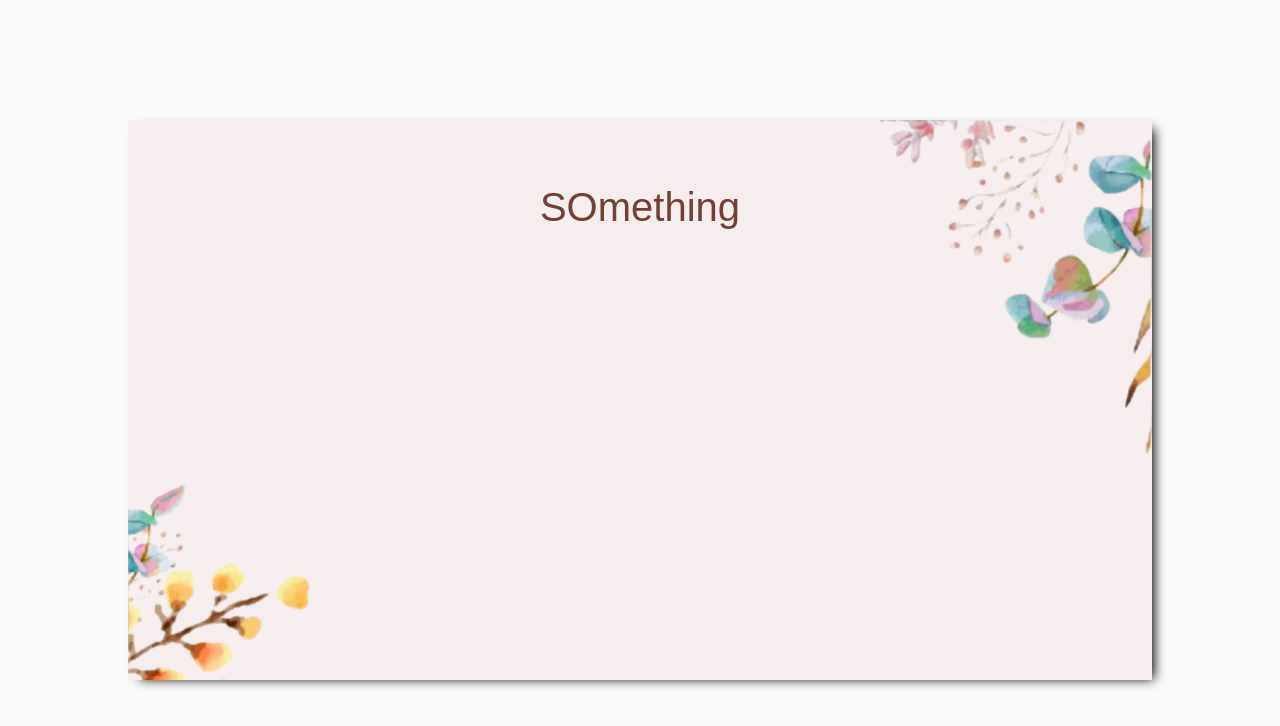
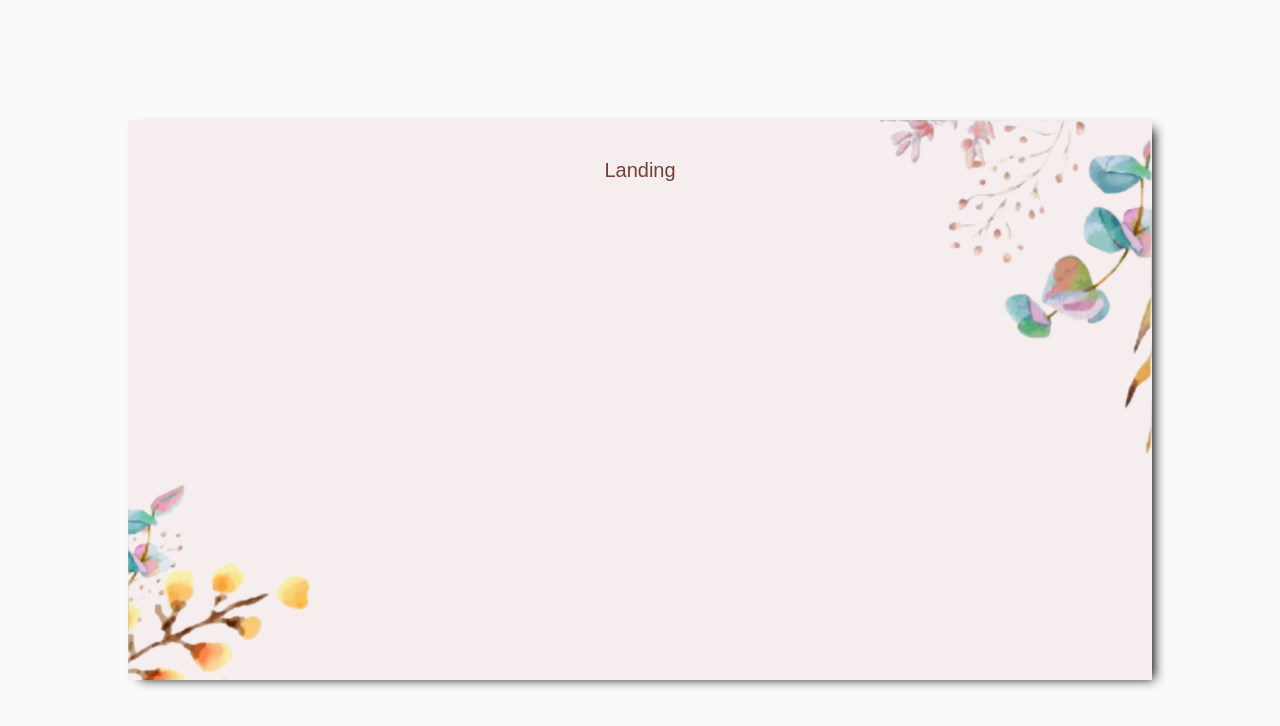
Before and after one commit to jlaguilargomez/wedding-app-react, a React (Create React App) app: page / in a window 1280 px wide. Shown: the top 726 px of the page. Built offline with nearby package versions, Linux system fonts and the light colour scheme; a web font is replaced by a local one.

Commit message:
Create base routes

```diff
--- a/src/App.tsx
+++ b/src/App.tsx
@@ -1,10 +1,20 @@
 import React from 'react';
+import NotFound from 'modules/common/containers/NotFound/NotFound';
+import Landing from 'modules/dashboard/containers/Landing/Landing';
+import Login from 'modules/login/containers/Login/Login';
+import { BrowserRouter, Routes, Route } from 'react-router-dom';
 
 function App(): JSX.Element {
     return (
-        <div className="container">
-            <h1>SOmething</h1>
-        </div>
+        <BrowserRouter>
+            <div className="container">
+                <Routes>
+                    <Route path="/" element={<Landing />} />
+                    <Route path="/login" element={<Login />} />
+                    <Route path="*" element={<NotFound />} />
+                </Routes>
+            </div>
+        </BrowserRouter>
     );
 }
 
--- /dev/null
+++ b/src/modules/common/containers/NotFound/NotFound.tsx
@@ -0,0 +1,7 @@
+import React from 'react';
+
+function NotFound(): JSX.Element {
+    return <div>NotFound</div>;
+}
+
+export default NotFound;
--- /dev/null
+++ b/src/modules/dashboard/containers/Landing/Landing.tsx
@@ -0,0 +1,7 @@
+import React from 'react';
+
+function Landing(): JSX.Element {
+    return <div>Landing</div>;
+}
+
+export default Landing;
--- /dev/null
+++ b/src/modules/login/containers/Login/Login.tsx
@@ -0,0 +1,7 @@
+import React from 'react';
+
+function Login(): JSX.Element {
+    return <div>Login</div>;
+}
+
+export default Login;
```
Also changed, not shown: src/modules/dashboard/containers/Main/Main.tsx (added, +7 -0 lines).
